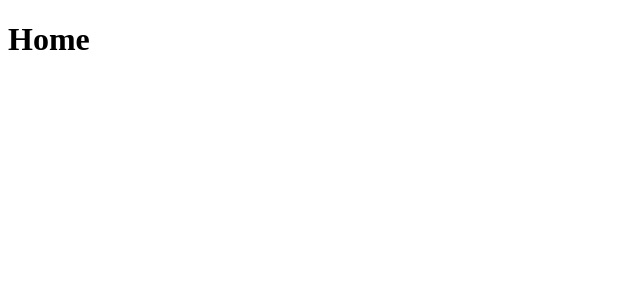
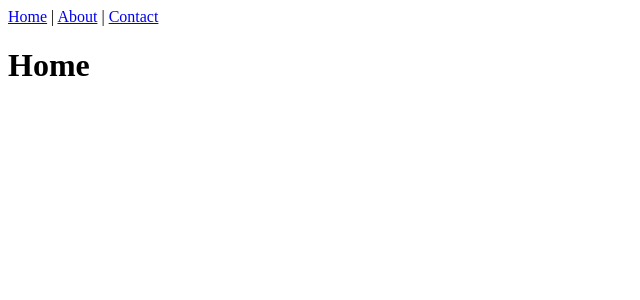
Before and after one commit to mf114090/manuelfilgueirainversiones, a React (Create React App) app: page / in a window 1280 px wide. Shown: the top 300 px of the page, without its empty margins (0-640 px from the left). Built offline with nearby package versions, Linux system fonts and the light colour scheme.

Commit message:
first commit

```diff
--- a/src/App.js
+++ b/src/App.js
@@ -1,11 +1,18 @@
 import { BrowserRouter, Route } from "react-router-dom";
+import Menu from './Components/Menu';
+
 import Contact from './Contact';
 import About from './About';
 import Home from './Home';
 
+
 const App = ()=> {
     return (
         <BrowserRouter>
+
+            <Menu />
+
+
             <Route exact path="/Contact" component ={Contact} />
             <Route exact path="/About" component ={About} />
             <Route exact path="/">
--- /dev/null
+++ b/src/Components/Menu.js
@@ -0,0 +1,12 @@
+import { Link } from 'react-router-dom';
+const Menu = () => {
+    return (
+        <>
+            <Link to ="/">Home</Link> | {" "}
+            <Link to ="/About">About</Link> | {" "}
+            <Link to ="/Contact">Contact</Link>
+        </>
+    )
+}
+
+export default Menu;
```
